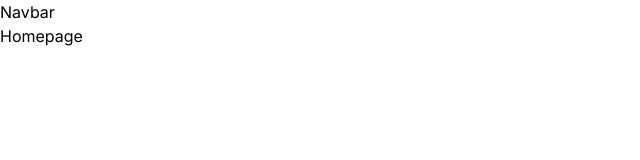
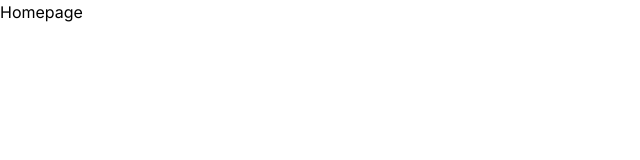
Before and after one commit to gift56/shopwise, a Next.js app: page / in a window 1280 px wide. Shown: the top 160 px of the page, without its empty margins (0-640 px from the left). Built offline with nearby package versions, Linux system fonts and the light colour scheme.

Commit message:
working on layouts

```diff
--- a/components/Navbar.tsx
+++ b/components/Navbar.tsx
@@ -1,5 +1,9 @@
 const Navbar = () => {
-  return <header className="w-full">Navbar</header>;
+  return (
+    <header className="w-full">
+      <nav></nav>
+    </header>
+  );
 };
 
 export default Navbar;
```
